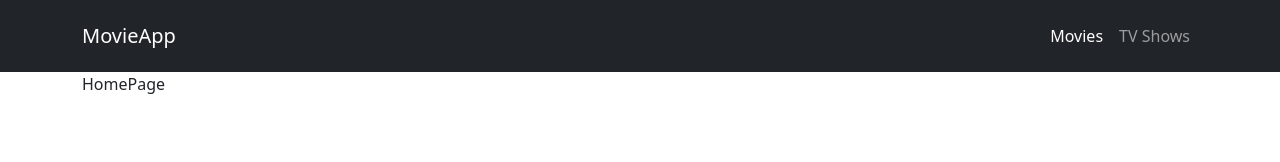
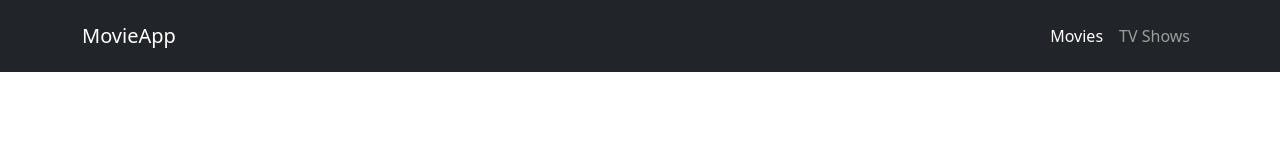
Before and after one commit to couswall/movies-app, a React (Vite) app in the folder movie-app/: page / in a window 1280 px wide. Shown: the top 162 px of the page. Built offline with nearby package versions, Linux system fonts and the light colour scheme.

Commit message:
Layout.tsx - Nombre de clase de la etiqueta main cambiada

```diff
--- a/movie-app/src/pages/HomePage/HomePage.tsx
+++ b/movie-app/src/pages/HomePage/HomePage.tsx
@@ -1,6 +1,12 @@
 
 export const HomePage = () => {
   return (
-    <div>HomePage</div>
+    <>
+
+        <section className="hero">
+
+        </section>
+
+    </>
   )
 }
--- a/movie-app/src/pages/Layout.tsx
+++ b/movie-app/src/pages/Layout.tsx
@@ -6,7 +6,7 @@ export const Layout = () => {
     <>
         <Navbar/>
 
-        <main className="container">
+        <main className="container-fluid">
             <Outlet/>
         </main>
 
```
